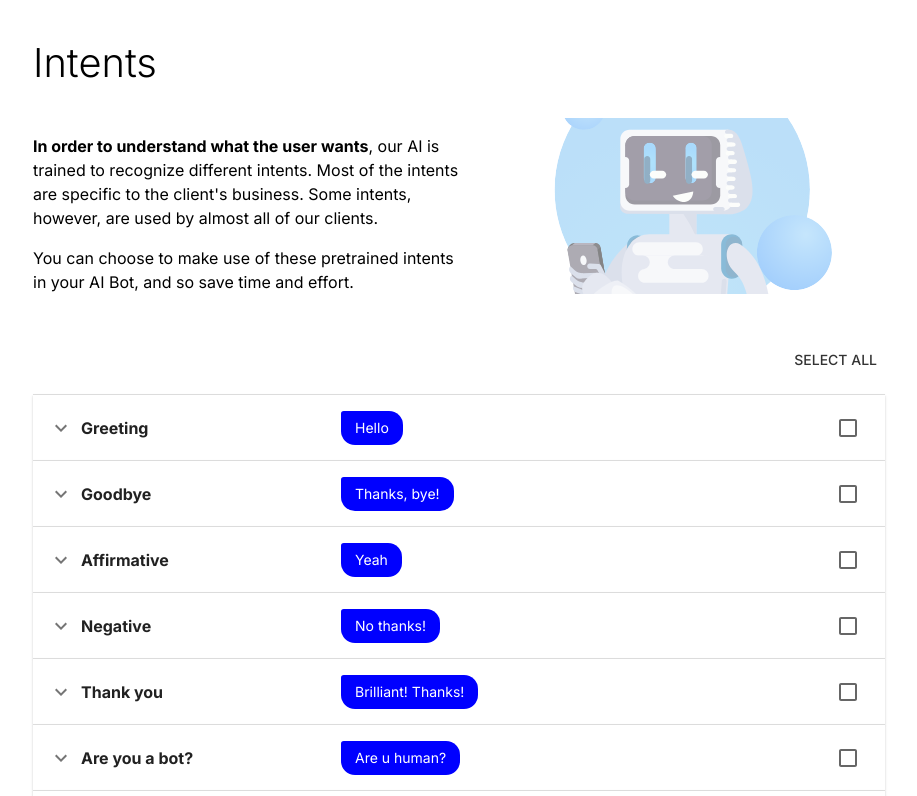
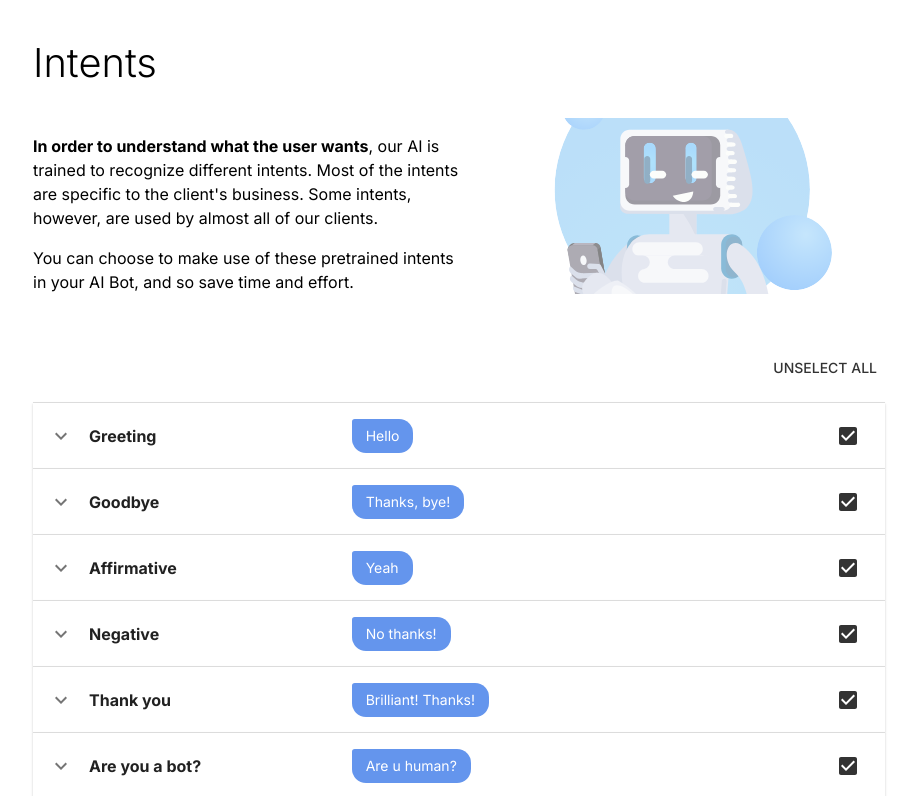
Before and after one commit to abelerdesz/intent-wizard, a React (Vite) app: page / in a window 1280 px wide. Shown: the top 796 px of the page, without its empty margins (181-1098 px from the left). Built offline with nearby package versions, Linux system fonts and the light colour scheme.

Commit message:
feat(app): make intents expandable, selectable

```diff
--- a/src/App.tsx
+++ b/src/App.tsx
@@ -1,6 +1,7 @@
-import { useState } from 'react';
+import { SyntheticEvent, useState } from 'react';
 import {
   Accordion,
+  AccordionDetails,
   AccordionSummary,
   Box,
   Button,
@@ -12,19 +13,37 @@ import {
 } from '@mui/material';
 import { ExpandMore } from '@mui/icons-material';
 import { intents } from './constants/intents';
-import ArrowForwardIosSharpIcon from '@mui/icons-material/ArrowForwardIosSharp';
-
-const ChatBubble = styled(Text)`
-  display: flex;
-  alignitems: center;
-  background: blue;
-  color: white;
-  padding: 0.5em 1em;
-  border-radius: 0.2em 1em 1em 1em;
-`;
+import { IntentId } from './types/Intent';
+import { ChatBubble } from './components/ChatBubble';
 
 function App() {
-  const [count, setCount] = useState(0);
+  const allIntentIds = intents.map((intent) => intent.id);
+  const [expandedIntent, setExpandedIntent] = useState<string | null>(null);
+  const [selectedIntents, setSelectedIntents] =
+    useState<IntentId[]>(allIntentIds);
+  const selectAllButtonText = selectedIntents.length
+    ? 'Unselect all'
+    : 'Select all';
+
+  const onAccordionChange = (e: SyntheticEvent, intentId: IntentId) => {
+    if ((e.target as HTMLInputElement).type === 'checkbox') {
+      const idIndex = selectedIntents.indexOf(intentId);
+      if (idIndex > -1) {
+        setSelectedIntents([
+          ...selectedIntents.slice(0, idIndex),
+          ...selectedIntents.slice(idIndex + 1, selectedIntents.length)
+        ]);
+      } else {
+        setSelectedIntents([...selectedIntents, intentId]);
+      }
+    } else {
+      if (expandedIntent === intentId) {
+        setExpandedIntent(null);
+      } else {
+        setExpandedIntent(intentId);
+      }
+    }
+  };
 
   return (
     <Box py={5}>
@@ -40,7 +59,6 @@ function App() {
               are specific to the client's business. Some intents, however, are
               used by almost all of our clients.
             </Text>
-            <Text component="p" mt={2}></Text>
             <Text component="p" mt={2}>
               You can choose to make use of these pretrained intents in your AI
               Bot, and so save time and effort.
@@ -64,20 +82,25 @@ function App() {
           </Grid>
         </Grid>
 
-        <Box mt={6}>
+        <Box mt={7}>
           <Box mb={2} display="flex" justifyContent="flex-end">
-            <Button>Select all</Button>
+            <Button
+              onClick={() => {
+                if (selectedIntents.length) {
+                  setSelectedIntents([]);
+                } else {
+                  setSelectedIntents(allIntentIds);
+                }
+              }}
+            >
+              {selectAllButtonText}
+            </Button>
           </Box>
+
           {intents.map((intent) => (
             <Accordion
-              expanded={false}
-              onChange={(e) => {
-                if ((e.target as HTMLInputElement).type === 'checkbox') {
-                  console.log('acco clicked', e.target);
-                } else {
-                  console.log('not a checkboc');
-                }
-              }}
+              expanded={expandedIntent === intent.id}
+              onChange={(e) => onAccordionChange(e, intent.id)}
             >
               <AccordionSummary
                 sx={{
@@ -88,30 +111,48 @@ function App() {
                     alignItems: 'center'
                   }
                 }}
-                expandIcon={
-                  <Box mr={1} display="flex" alignItems="center">
-                    <ExpandMore />
-                  </Box>
-                }
+                expandIcon={<ExpandMore />}
                 aria-controls={`panel-intent-${intent.name}-content`}
                 id={`panel-intent-${intent.name}-header`}
               >
-                <Box display="flex" alignItems="center" width="33%">
+                <Box display="flex" alignItems="center" width="33%" pl={2}>
                   <Text>
                     <strong>{intent.name}</strong>
                   </Text>
                 </Box>
-                <ChatBubble variant="body2">
+                <ChatBubble sender="user">
                   {intent.trainingData.expressions[0].text}
                 </ChatBubble>
                 <Box flexGrow={1} display="flex" justifyContent="flex-end">
                   <Checkbox
+                    checked={selectedIntents.includes(intent.id)}
                     onChange={(e) => {
                       e.stopPropagation();
                     }}
                   />
                 </Box>
               </AccordionSummary>
+
+              <AccordionDetails>
+                <Text>{intent.description}</Text>
+                <Box mt={3} mb={1}>
+                  <Text variant="overline">Other examples</Text>
+                </Box>
+                <Box display="flex">
+                  <ChatBubble sender="user">
+                    {intent.trainingData.expressions[1].text}
+                  </ChatBubble>
+                  <ChatBubble sender="user">
+                    {intent.trainingData.expressions[2].text}
+                  </ChatBubble>
+                </Box>
+                <Box mt={3} mb={1}>
+                  <Text variant="overline">Example response</Text>
+                </Box>
+                <Box display="flex">
+                  <ChatBubble sender="bot">{intent.reply.text}</ChatBubble>
+                </Box>
+              </AccordionDetails>
             </Accordion>
           ))}
         </Box>
```
